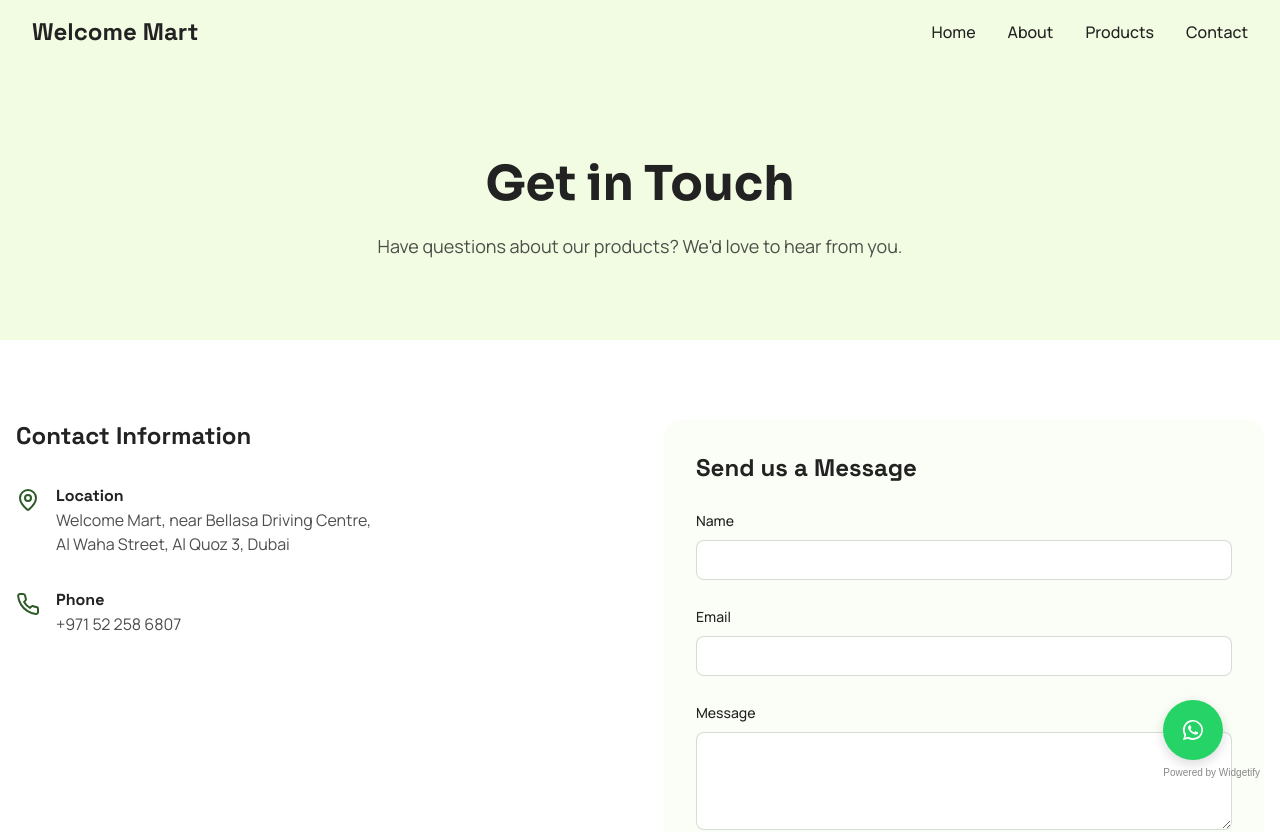
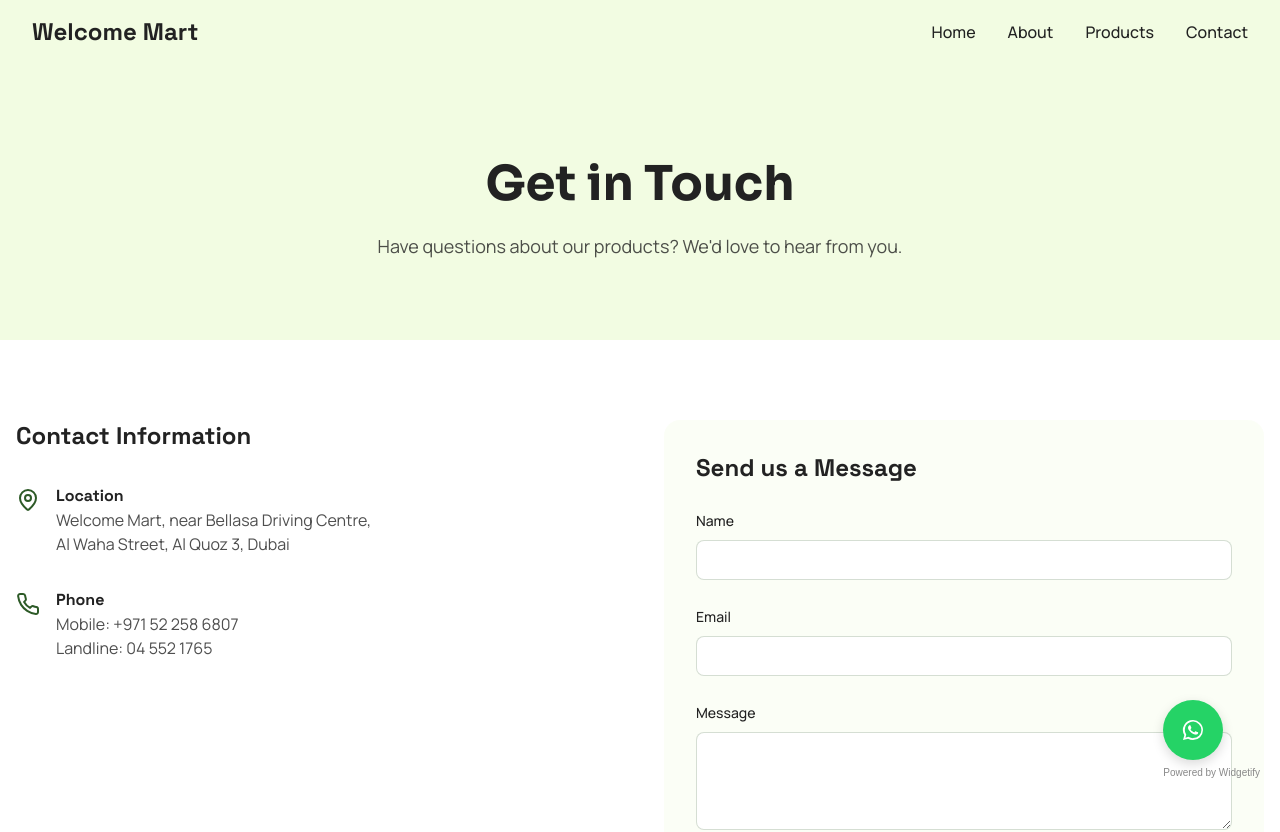
Before and after one commit to cwodnveobm/pastel-bite-traders, a React (Vite) app: page /contact in a window 1280 px wide. Shown: the top 832 px of the page. Built offline with nearby package versions, Linux system fonts and the light colour scheme.

Commit message:
Add landline number to contact info
Added landline number to the contact information section in the Contact page.

```diff
--- a/src/pages/Contact.tsx
+++ b/src/pages/Contact.tsx
@@ -115,7 +115,8 @@ const Contact = () => {
                 <div>
                   <h3 className="font-spaceGrotesk font-bold text-rabee-black">Phone</h3>
                   <p className="font-manrope text-rabee-black/80">
-                    +971 52 258 6807
+                    Mobile: +971 52 258 6807<br />
+                    Landline: 04 552 1765
                   </p>
                 </div>
               </div>
```
